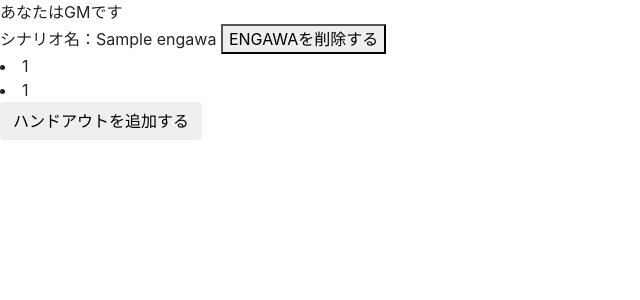
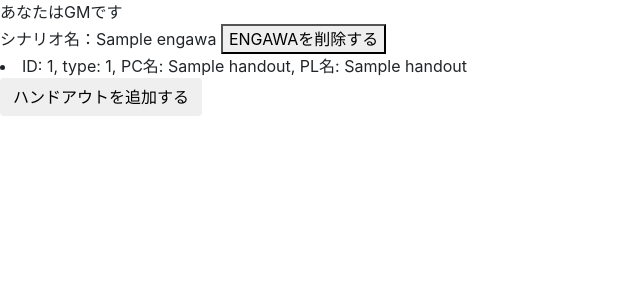
Before and after one commit to Nagyon-Jessica/Shinobi-Mas, a Django app: page /engawa in a window 1280 px wide. Shown: the top 300 px of the page, without its empty margins (0-640 px from the left). Run offline with Django 3.2, Linux system fonts and the light colour scheme; a user stored in the database is signed in; tables that the repository leaves empty hold one stand-in row (values such as "Sample post"); some libraries are stand-ins or nearby versions.

Commit message:
ハンドアウト作成処理の実装

```diff
--- a/homaster/models.py
+++ b/homaster/models.py
@@ -15,7 +15,7 @@ class Handout(models.Model):
     pl_name = models.CharField(verbose_name="PL名", max_length=100, null=True, blank=True)
     front = models.TextField(verbose_name="使命(表)", max_length=1000, null=True, blank=True)
     back = models.TextField(verbose_name="秘密(裏)", max_length=1000, null=True, blank=True)
-    invitation_code = models.CharField(max_length=8, null=True, blank=True)
+    p_code = models.CharField(max_length=8, null=True, blank=True)
 
 class Player(AbstractBaseUser):
     engawa = models.ForeignKey(Engawa, on_delete=models.CASCADE)
--- a/homaster/templates/homaster/create.html
+++ b/homaster/templates/homaster/create.html
@@ -6,6 +6,7 @@
 </head>
 <body>
   あなたは{{ role_name }}です<br>
+  ハンドアウト種別: {{ ho_type }}
   <form action="" method="POST">
       {% csrf_token %}
       {{ form.as_p }}
--- a/homaster/templates/homaster/engawa.html
+++ b/homaster/templates/homaster/engawa.html
@@ -15,8 +15,7 @@
   <button type="button" class="button">ENGAWAを削除する</button>
   {% if object_list %}
   {% for handout in object_list %}
-  <li>{{ handout.id }}</li>
-  <li>{{ handout.type }}</li>
+  <li>ID: {{ handout.id }}, type: {{ handout.type }}, PC名: {{ handout.pc_name }}, PL名: {{ handout.pl_name }}</li>
   {% endfor %}
   {% endif %}
   <div class="modal fade" tabindex="-1" role="dialog" id="modal">
--- a/homaster/views.py
+++ b/homaster/views.py
@@ -1,5 +1,5 @@
 import uuid, random, string
-from django.urls import reverse
+from django.urls import reverse, reverse_lazy
 from django.http import Http404
 from django.http.response import HttpResponseRedirect
 from django.forms import fields
@@ -17,7 +17,7 @@ def signin(request, **kwargs):
     if "p_code" in request.GET:
         p_code = request.GET.get("p_code")
     else:
-        return HttpResponseRedirect('homaster:index')
+        return HttpResponseRedirect('index')
 
     # アクセスユーザの存在確認
     player = authenticate(request, uuid=kwargs['uuid'], p_code=p_code)
@@ -27,9 +27,9 @@ def signin(request, **kwargs):
         request.user = player
     else:
         # ユーザが存在しなければトップページへリダイレクト
-        return HttpResponseRedirect('homaster:index')
+        return HttpResponseRedirect('index')
     # ハンドアウト一覧画面へ遷移
-    return HttpResponseRedirect('homaster:engawa')
+    return HttpResponseRedirect('engawa')
 
 class IndexView(TemplateView):
     template_name = 'homaster/index.html'
@@ -79,7 +79,8 @@ class EngawaView(LoginRequiredCustomMixin, ListView):
 class CreateHandoutView(LoginRequiredCustomMixin, CreateView):
     template_name = 'homaster/create.html'
     model = Handout
-    fields = ['type', 'pc_name', 'pl_name', 'front', 'back']
+    fields = ['pc_name', 'pl_name', 'front', 'back']
+    success_url = reverse_lazy("homaster:engawa")
 
     def get(self, request, *args, **kwargs):
         # クエリパラメータが不正の場合，自動で"1"とする
@@ -88,21 +89,40 @@ class CreateHandoutView(LoginRequiredCustomMixin, CreateView):
         else:
             return super().get(request, *args, **kwargs)
 
-    def get_form(self, form_class=None):
-        form = super().get_form(form_class)
+    def get_context_data(self, **kwargs):
         param = self.request.GET.get("type")
-        form.fields['type'] = fields.CharField(label="ハンドアウト種別", initial=HANDOUT_TYPE_DICT[param], disabled=True)
-        return form
-
-    def get_context_data(self, **kwargs):
         context = super().get_context_data(**kwargs)
         context['role_name'] = self.request.session['role_name']
+        context['ho_type'] = HANDOUT_TYPE_DICT[param]
         return context
 
-    def post(self, request, *args, **kwargs):
-        form = self.get_form()
-        print(request.POST)
-        return redirect('homaster:engawa')
+    def form_valid(self, form):
+        print("form_valid")
+        handout = form.save(commit=False)
+        ho_type = self.request.GET.get("type", default=None)
+        engawa = self.request.user.engawa
+        is_pc = (ho_type == "1")
+        if is_pc:
+            # p_codeの払い出し
+            code = ''.join(random.choices(string.ascii_lowercase + string.digits, k=8))
+        else:
+            code = ""
+        handout.engawa_id = engawa.uuid
+        handout.type = int(ho_type)
+        handout.p_code = code
+        self.object = form.save()
+
+        # PCを作成する場合，紐づくPLを作成する
+        if is_pc:
+            Player.objects.create(engawa=engawa, handout=self.object, p_code=code, gm_flag=False)
+
+        return HttpResponseRedirect(self.get_success_url())
+
+    # def post(self, request, *args, **kwargs):
+    #     print("post")
+    #     form = self.get_form()
+    #     print(request.POST)
+    #     return redirect('homaster:engawa')
 
 class HandoutTypeChoiceView(BSModalFormView):
     template_name = 'homaster/type_choice_modal.html'
```
Also changed, not shown: homaster/migrations/0001_initial.py.
